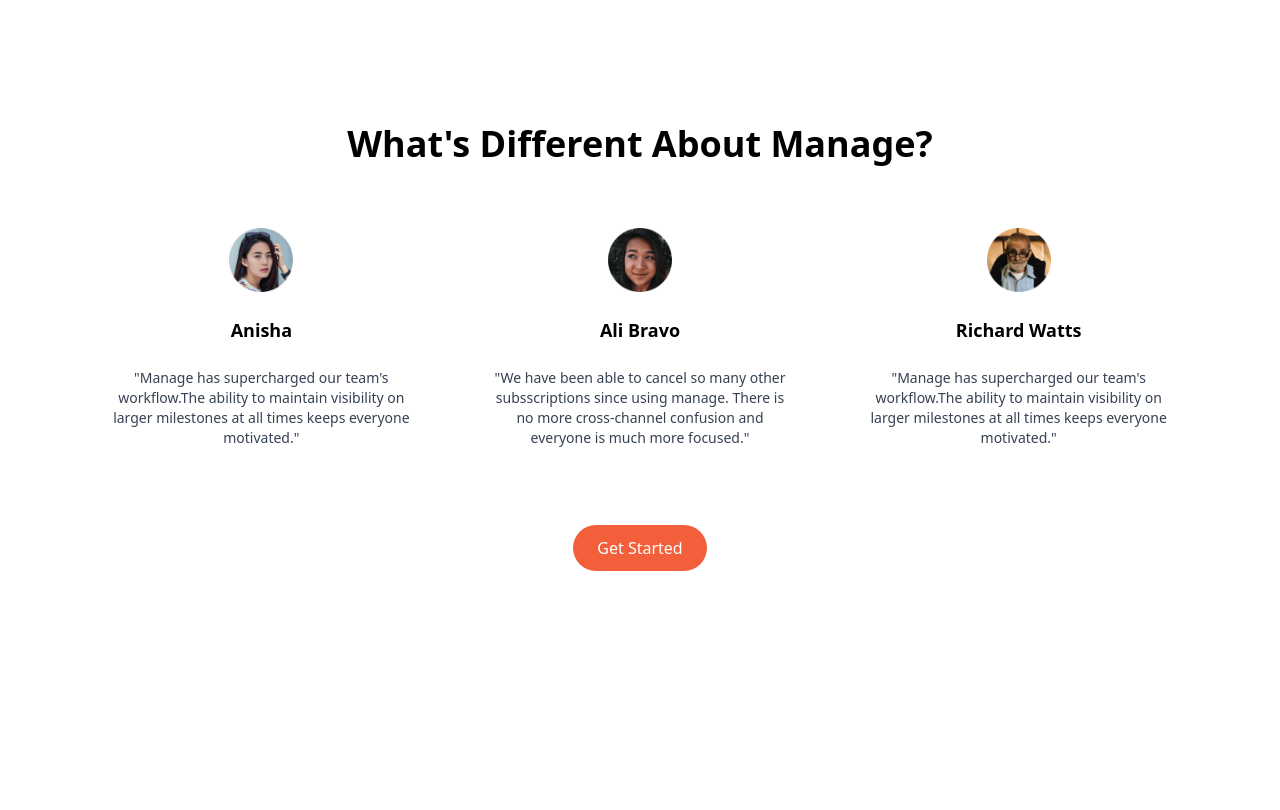
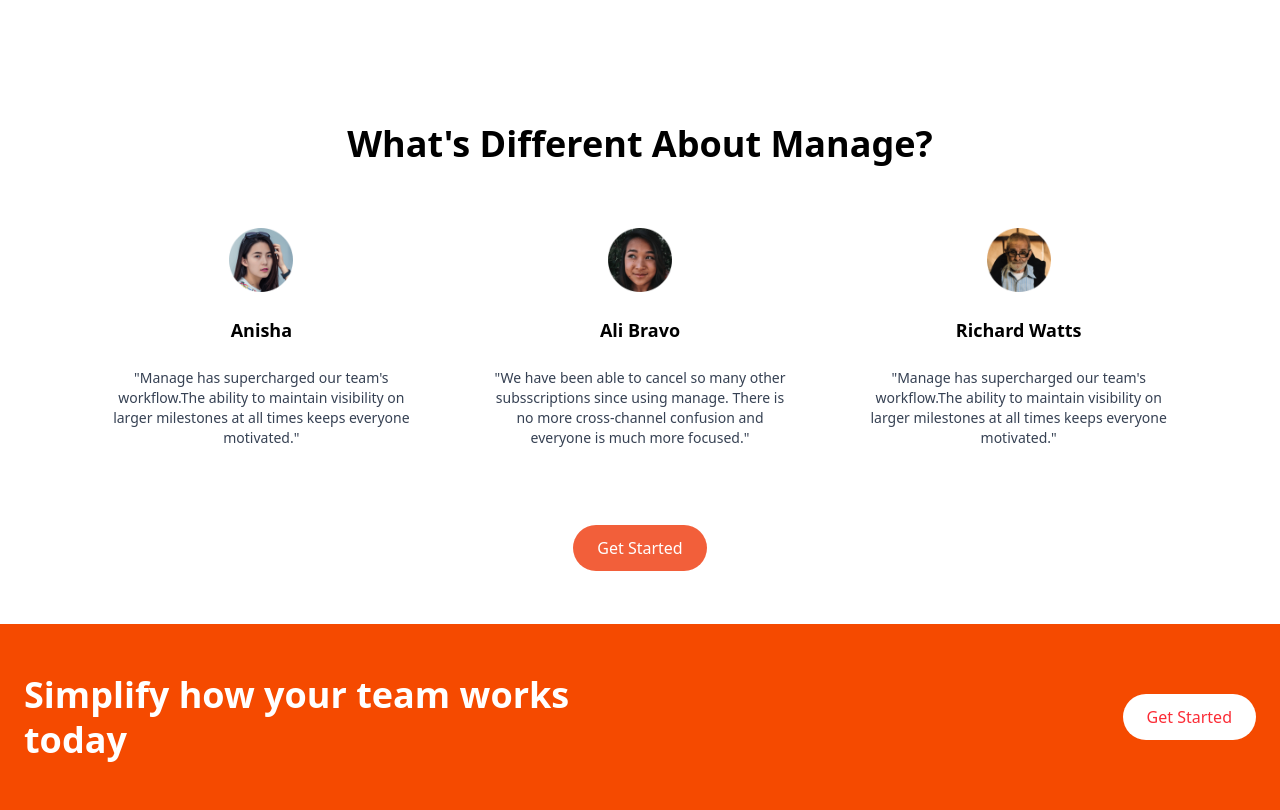
Before and after one commit to abmoh4219/Tailwind-Manage-Landing, a website: page src/index.html in a window 1280 px wide. Shown: the part 1117-1927 px from the top of the page. Before the commit the page ends 1741 px from the top, so only its background shows below. Drawn offline with Linux system fonts and the light colour scheme.

Commit message:
building cta section

```diff
--- a/src/index.html
+++ b/src/index.html
@@ -229,5 +229,25 @@
                </div>
           </div>
        </section>
+
+       <!-- CTA Section -->
+       <section id="cta" class="bg-orange-600">
+          <!-- Flex Container -->
+           <div class="container flex flex-col items-center justify-between
+           px-6 py-24 mx-auto space-y-12 md:py-12 md:flex-row md:space-y-0">
+             <div class="text-5xl font-bold leading-tight text-center
+             text-white md:text-4xl md:max-w-xl md:text-left">
+               Simplify how  your team works today
+             </div>
+             <!-- Button -->
+              <div>
+               <a href="#" class="p-3 px-6 text-red-500 bg-white  rounded-full
+               baseline hover:bg-gray-900">Get Started</a>
+              </div>
+         </div>
+       </section>
+
+       <!-- Footer -->
+
 </body>
 </html>
```
Also changed, not shown: src/output.css.
